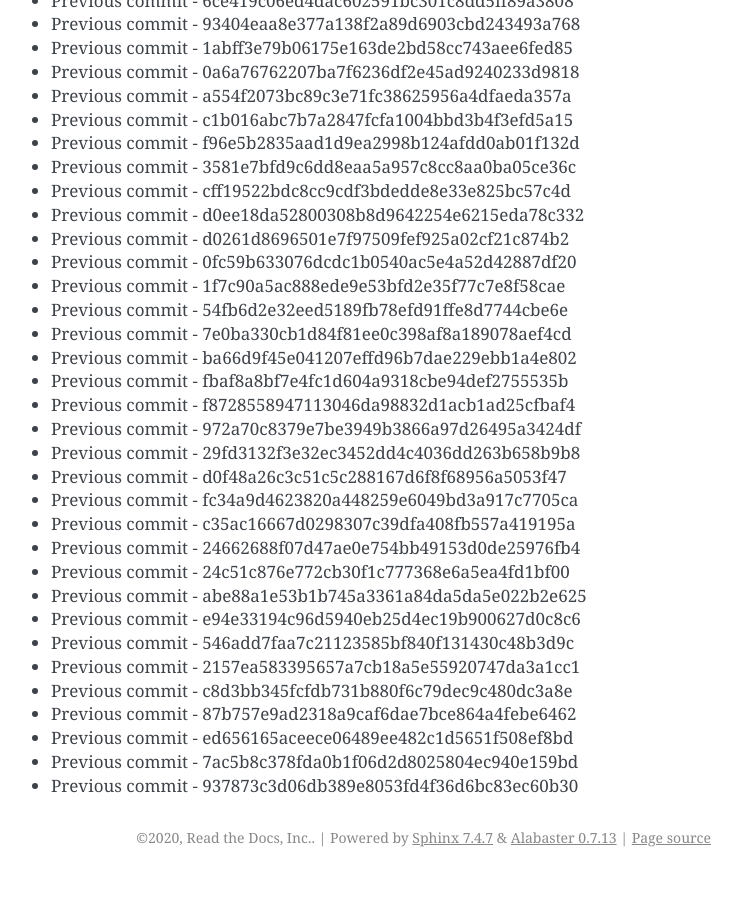
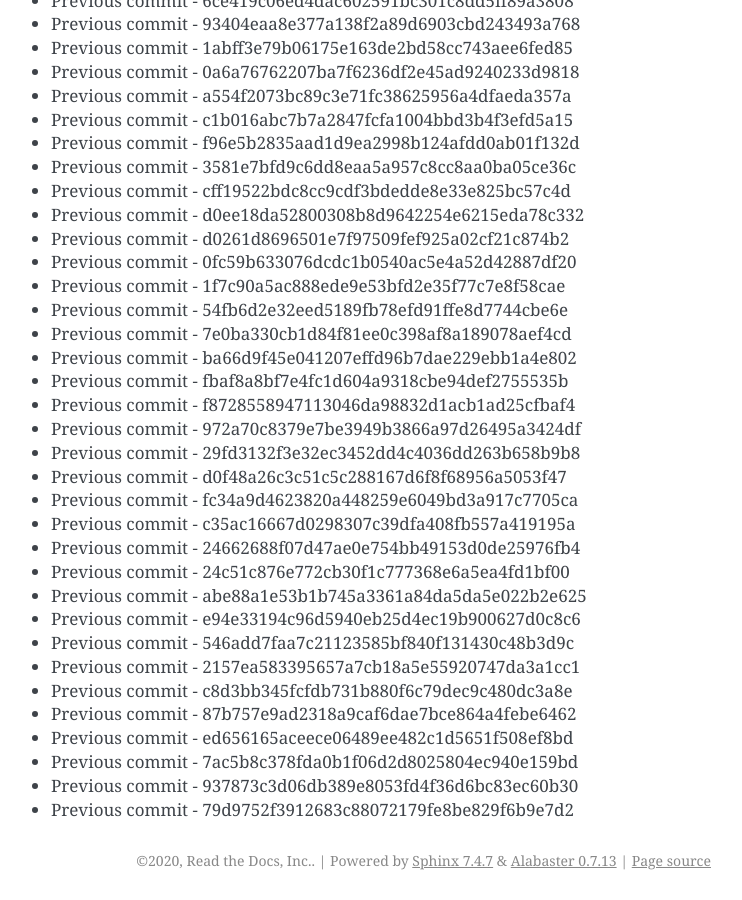
Before and after one commit to readthedocs/rtd-git-stresstest, a Sphinx documentation site: the page built from docs/updates.rst, in a window 1280 px wide and 900 px high, scrolled down 70356 px. Shown: the whole window, without its empty margins (399-1141 px from the left). Built offline with Sphinx 7.4.7, drawn with Linux system fonts in a browser that asks for light colours; before the commit the page ends 71233 px from its top, so only the background shows below that.

Commit message:
Generating commit from previous: 79d9752f3912683c88072179fe8be829f6b9e7d2

```diff
--- a/docs/updates.rst
+++ b/docs/updates.rst
@@ -2988,3 +2988,4 @@ It can be tested for any performance characteristics.
 * Previous commit - ed656165aceece06489ee482c1d5651f508ef8bd
 * Previous commit - 7ac5b8c378fda0b1f06d2d8025804ec940e159bd
 * Previous commit - 937873c3d06db389e8053fd4f36d6bc83ec60b30
+* Previous commit - 79d9752f3912683c88072179fe8be829f6b9e7d2
```
